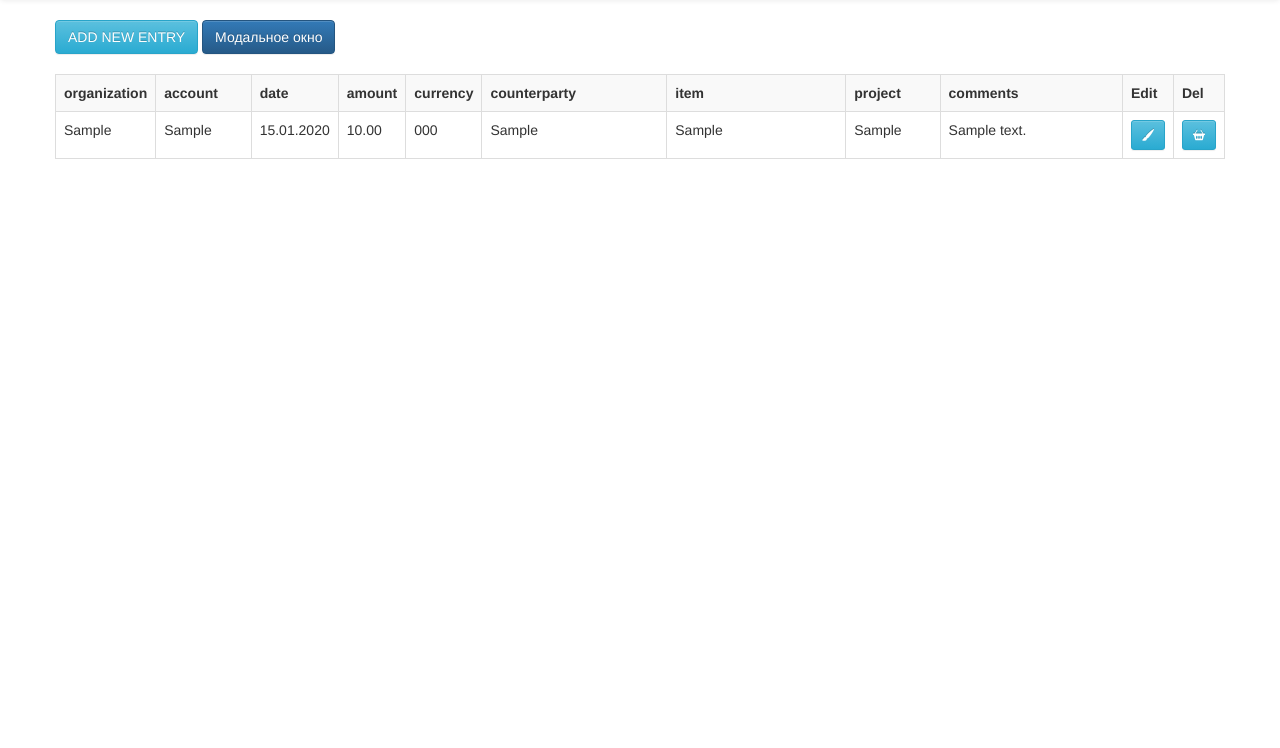
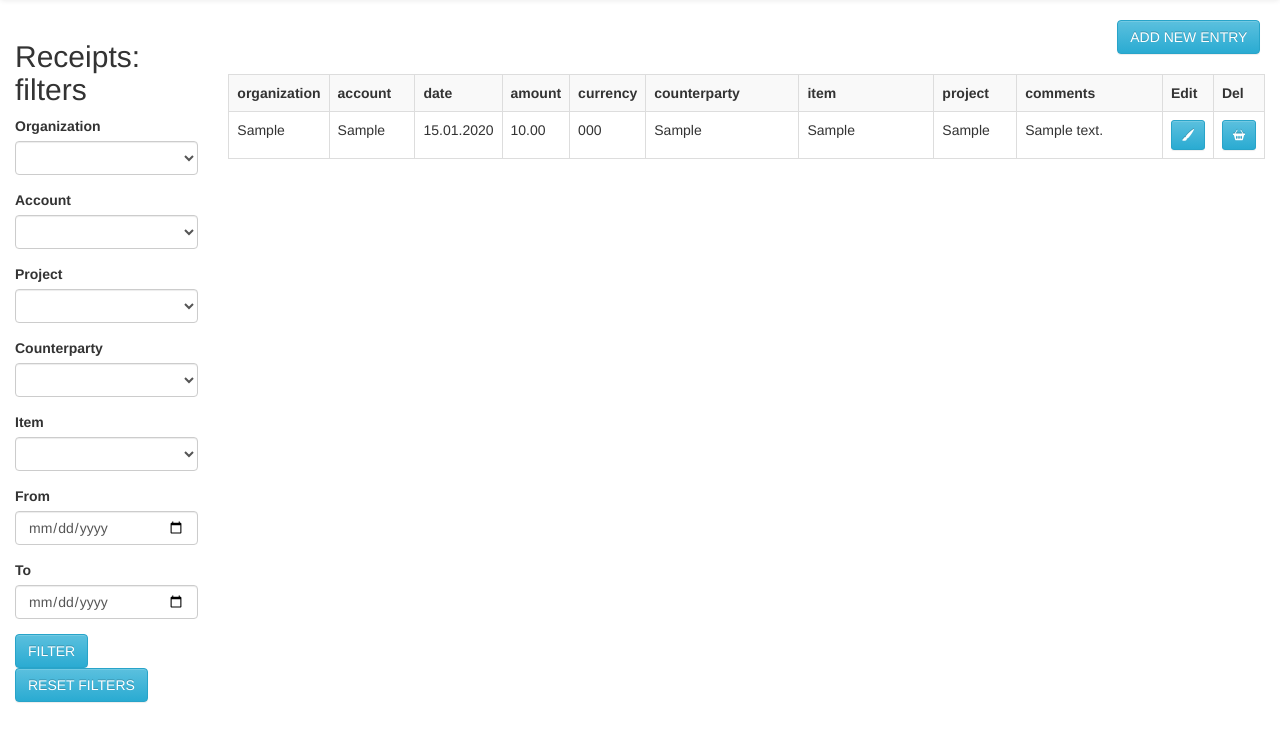
Before and after one commit to Alata9/EnterpriseFinance, a Django app: page /receipts/ in a window 1280 px wide. Shown: the part 52-800 px from the top of the page. Run offline with Django 4.2, Linux system fonts and the light colour scheme; tables that the repository leaves empty hold one stand-in row (values such as "Sample post"); some libraries are stand-ins or nearby versions.

Commit message:
'filter receipts, organization_id'

```diff
--- a/directory/forms.py
+++ b/directory/forms.py
@@ -1,4 +1,4 @@
-from django.forms import ModelForm, BooleanField
+from django.forms import ModelForm, BooleanField, Textarea
 
 from directory.models import *
 
@@ -7,7 +7,7 @@
     class Meta:
         model = Organization
         fields = ('organization', 'comments')
-
+        widgets = {'comments': Textarea(attrs={'cols': 60, 'rows': 6})}
 
 class ProjectAdd(ModelForm):
     class Meta:
--- a/directory/templates/directory/organizations.html
+++ b/directory/templates/directory/organizations.html
@@ -4,8 +4,6 @@
 {% block content %}
 
 <div class="container">
-
-    <div class="row">
     <div class="col-md-4 border p-2 shadow">
             <form  method='POST'>
                 <div class="row p-2 g-3">
@@ -24,7 +22,7 @@
                 <tr>
                     <th align="center">Organizations</th>
                     <th align="center">Comments</th>
-                        <th align="center">Edit</th>
+                    <th align="center">Card</th>
                     <th align="center">Del</th>
                 </tr>
                 {% for i in organizations %}
@@ -40,4 +38,5 @@
             </table>
         </div>
     </div>
+</div>
 {% endblock %}
--- a/directory/templates/directory/payment_accounts.html
+++ b/directory/templates/directory/payment_accounts.html
@@ -35,7 +35,7 @@
                         <td width="200">{{i.organization}}</td>
                         <td width="200">{{i.account}}</td>
                         <td width="200">{{i.currency}}</td>
-                        <td width="200">{{i.is_cash}}</td>
+                        <td width="200" align="center">{% if i.is_cash %}<i class="bi bi-check2-square"></i>{% endif %}</td>
                         <td width="200">{{i.comments}}</td>
                         <td width="10" align="center"><a href="#" class='btn btn-info btn-sm'>
                             <i class="bi bi-brush-fill"></i></a></td>
--- a/directory/urls.py
+++ b/directory/urls.py
@@ -4,9 +4,10 @@
 
 urlpatterns = [
     path('counterparties/', CounterpartiesView, name='counterparties'),
+    path('organization/<int:pk>', OrganizationIdView, name='organization_id'),
+    path('organization_add/', OrganizationIdView, name='organization_add'),
     path('organizations/', OrganizationsView, name='organizations'),
     path('projects/', ProjectsView, name='projects'),
     path('payment_accounts/', PaymentAccountsView, name='payment_accounts'),
     path('currencies/', CurrenciesView, name='currencies'),
-
-    ]
+]
--- a/finance/urls.py
+++ b/finance/urls.py
@@ -8,4 +8,5 @@
     path('', include('receipts.urls')),
     # path('', include('users.urls')),
     path('', include('directory.urls')),
+
 ]
--- a/receipts/forms.py
+++ b/receipts/forms.py
@@ -1,4 +1,6 @@
-from django.forms import ModelForm, DateInput, Textarea, HiddenInput
+from django.forms import ModelForm, DateInput, Textarea, HiddenInput, DateField
+
+
 
 from receipts.models import *
 
@@ -34,3 +36,31 @@
         self.fields['counterparty'].empty_label = ''
         self.fields['item'].empty_label = ''
         self.fields['project'].empty_label = ''
+
+
+class ReceiptsFilter(ModelForm):
+    date_end = DateField(label="To", widget=DateInput(attrs={'type': 'date'}), required=False)
+
+    class Meta:
+        model = Receipts
+        fields = ['organization', 'account', 'project', 'counterparty', 'item', 'date']
+        widgets = {
+            'date': DateInput(attrs={'type': 'Date'}),
+            'date_end': DateInput(attrs={'type': 'Date'}),
+        }
+
+    def __init__(self, *args, **kwargs):
+        super().__init__(*args, **kwargs)
+        self.fields['organization'].empty_label = ''
+        self.fields['organization'].required = False
+        self.fields['account'].empty_label = ''
+        self.fields['account'].required = False
+        self.fields['project'].empty_label = ''
+        self.fields['project'].required = False
+        self.fields['counterparty'].empty_label = ''
+        self.fields['counterparty'].required = False
+        self.fields['item'].empty_label = ''
+        self.fields['item'].required = False
+        self.fields['date'].label = 'From'
+        self.fields['date'].required = False
+        self.fields['date_end'].required = False
--- a/receipts/templates/receipts/receipts.html
+++ b/receipts/templates/receipts/receipts.html
@@ -3,20 +3,26 @@
 {% load crispy_forms_tags %}
 {% block content %}
 
-<div class="container">
+<div class="container-fluid px-10">
     <div class="row">
-        <div class="d-grid gap-2 d-md-flex justify-content-md-end">
-            <a href="{% url 'receipts_add' %}" class="btn btn-info" name="btn_add">ADD NEW ENTRY</a>
-            <!-- Кнопка-триггер модального окна -->
-            <button type="button" class="btn btn-primary" data-bs-toggle="modal" data-bs-target="#exampleModal">
-              Модальное окно
-            </button>
+        <div class="col-md-2 border p-2 shadow">
+            <form action="" method="GET">
+                <h2>Receipts: filters</h2>
+                {% csrf_token %}
+                {{ form|crispy }}
+                <button class="btn btn-info" type="submit" name="btn_filter">FILTER</button>
+                <button class="btn btn-info" type="submit" name="btn_reset">RESET FILTERS</button>
+            </form>
         </div>
-    </div>
-    <br>
-    <div class="row">
-        <div class="col-12 p-2 g-3">
-            <div class="table-responsive" style="height: 600px">
+        <div class="col-md-10 border p-2 shadow">
+            <div class="row d-grid gap-2 d-md-flex justify-content-md-end">
+                <div class="col-md-10"></div>
+                <div class="col-md-1">
+                    <a href="{% url 'receipts_add' %}" class="btn btn-info" name="btn_add">ADD NEW ENTRY</a>
+                </div>
+            </div>
+            <br>
+            <div class="table-responsive" style="height: 500px">
                 <table class="table table-sm table-scroll table-striped table-bordered" >
                     <tr>
                         <th align="center">organization</th>
@@ -54,23 +60,4 @@
     </div>
 </div>
 
-
-<!-- Модальное окно -->
-<div class="modal fade" id="exampleModal" tabindex="-1" aria-labelledby="exampleModalLabel" aria-hidden="true">
-  <div class="modal-dialog">
-    <div class="modal-content">
-      <div class="modal-header">
-        <h5 class="modal-title" id="exampleModalLabel">Заголовок модального окна</h5>
-        <button type="button" class="btn-close" data-bs-dismiss="modal" aria-label="Закрыть"></button>
-      </div>
-      <div class="modal-body">
-        ...
-      </div>
-      <div class="modal-footer">
-        <button type="button" class="btn btn-secondary" data-bs-dismiss="modal">Закрыть</button>
-        <button type="button" class="btn btn-primary">Сохранить изменения</button>
-      </div>
-    </div>
-  </div>
-</div>
 {% endblock %}
--- a/receipts/templates/receipts/receipts_delete.html
+++ b/receipts/templates/receipts/receipts_delete.html
@@ -1,5 +1,5 @@
 {% extends 'registers/base.html' %}
-{% block title %}Delete receipt{% endblock %}
+{% block title %}Delete object{% endblock %}
 {% load crispy_forms_tags %}
 {% block content %}
 
@@ -12,7 +12,7 @@
                     {{ error }}
                     {% else %}
                  <h3>Are you sure you want to delete</h3>
-                 <h4>receipt: "{{ object }}"</h4>
+                 <h4>Object: "{{ object }}"</h4>
                  <br>
                  <div class="row">
                     <div class="col-md-2">
@@ -21,7 +21,7 @@
                     <div class="col-md-2">
                         <a href="/receipts" class='btn btn-info'>CANCEL</a>
                     </div>
-                    {% endif %}
+                     {% endif %}
                  </div>
              </form>
         </div>
--- a/receipts/templates/receipts/receipts_id.html
+++ b/receipts/templates/receipts/receipts_id.html
@@ -1,5 +1,5 @@
 {% extends 'registers/base.html' %}
-{% block title %}Update receipt{% endblock %}
+{% block title %}Receipt{% endblock %}
 {% load crispy_forms_tags %}
 {% block content %}
 
@@ -8,7 +8,7 @@
         {% csrf_token %}
         <div class="row">
             <div class="col-md-9">
-                <h1> New receipt</h1>
+                <h1> Receipt</h1>
             </div>
             <div class="col-md-3">
                 {{ form.organization|as_crispy_field }}
@@ -30,7 +30,7 @@
                 {{ form.comments|as_crispy_field }}
                 <div class="row">
                     <div class="col-md-3">
-                        <button class="btn btn-info" type="submit" name="btn_save">UPDATE</button>
+                        <button class="btn btn-info" type="submit" name="btn_save">SAVE</button>
                     </div>
                     <div class="col-md-3">
                         <a href="/receipts" class='btn btn-info'>CANCEL</a>
--- a/receipts/urls.py
+++ b/receipts/urls.py
@@ -11,4 +11,5 @@
     path('receipts/', ReceiptsView, name='receipts'),
     path('receipts_plan/', ReceiptsPlanView, name='receipts_plan'),
     path('<int:pk>/receipts_delete', ReceiptsDeleteView.as_view(), name='receipts_delete'),
+
     ]
--- a/receipts/views.py
+++ b/receipts/views.py
@@ -6,10 +6,9 @@
 from receipts.models import *
 from registers.models import AccountSettings
 
-
+# --------------------------------------
 def IncomeGroupView(request):
     income_groups = IncomeGroup.objects.all()
-
     if request.method == 'POST':
         form = IncomeGroupAdd(request.POST)
         if form.is_valid():
@@ -20,12 +19,12 @@
                 form.add_error(None, 'Data save error')
     else:
         form = IncomeGroupAdd()
-
     context = {'form': form,
                'income_groups': income_groups}
-
     return render(request, 'receipts/income_group.html', context=context)
 
+
+# -------------------------------------------
 
 def IncomeItemView(request):
     income_items = IncomeItem.objects.all()
@@ -54,29 +53,28 @@
 def ReceiptsView(request):
     receipts = Receipts.objects.all()
 
-    context = {'receipts': receipts}
+    form = ReceiptsFilter(request.GET)
+    if form.is_valid():
+        if form.cleaned_data['date']:
+            receipts = receipts.filter(date__gte=form.cleaned_data['date'])
+        if form.cleaned_data['date_end']:
+            receipts = receipts.filter(date__lte=form.cleaned_data['date_end'])
+        if form.cleaned_data['counterparty']:
+            receipts = receipts.filter(counterparty=form.cleaned_data['counterparty'])
+        if form.cleaned_data['item']:
+            receipts = receipts.filter(item=form.cleaned_data['item'])
+        if form.cleaned_data['organization']:
+            receipts = receipts.filter(organization=form.cleaned_data['organization'])
+        if form.cleaned_data['project']:
+            receipts = receipts.filter(project=form.cleaned_data['project'])
+        if form.cleaned_data['account']:
+            receipts = receipts.filter(account=form.cleaned_data['account'])
+
+    context = {'receipts': receipts,
+               'form': form}
 
     return render(request, 'receipts/receipts.html', context=context)
 
-
-def ReceiptsAddView(request):
-    if request.method == 'POST' and 'btn_save' in request.POST:
-        form = ReceiptsAdd(request.POST)
-
-        if form.is_valid():
-            try:
-                receipt = form.save(commit=False)
-                receipt.currency = receipt.account.currency
-                receipt.save()
-                return redirect('receipts')
-            except:
-                form.add_error(None, 'Data save error')
-    else:
-        form = ReceiptsAdd()
-
-    context = {'form': form}
-
-    return render(request, 'receipts/receipts_id.html', context=context)
 
 
 class ReceiptsIdView(UpdateView):
@@ -99,6 +97,7 @@
             return redirect('receipts')
         except:
             form.add_error(None, 'Data save error')
+
 
 
 class ReceiptsDeleteView(DeleteView):
```
Also changed, not shown: directory/templates/directory/counterparties.html (+4 -4 lines), directory/templates/directory/organization_id.html (added, +77 -0 lines), directory/views.py (+26 -1 lines), receipts/templates/receipts/receipts_add.html (deleted, +0 -36 lines). Lines whose indentation alone changed are shown as unchanged.
